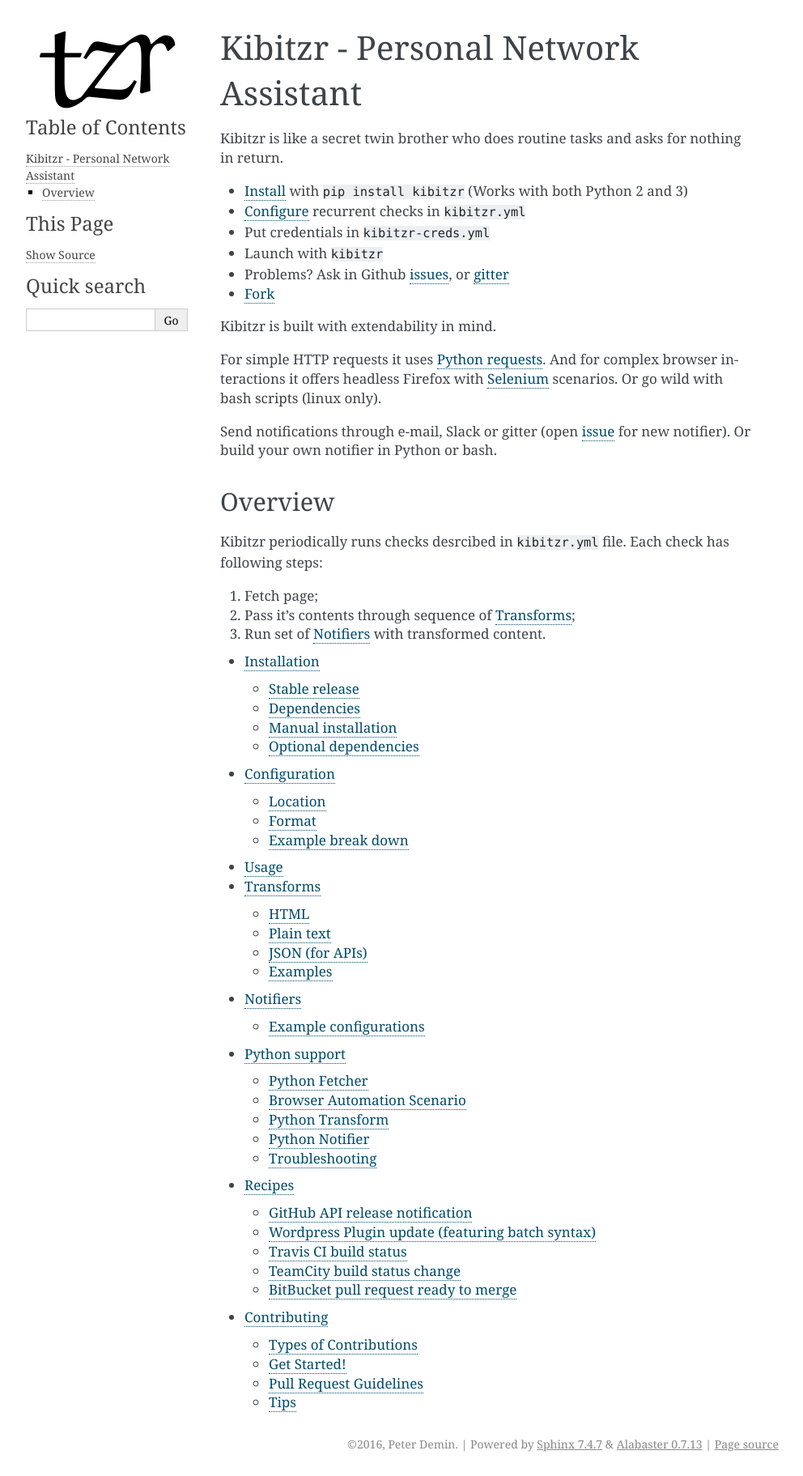
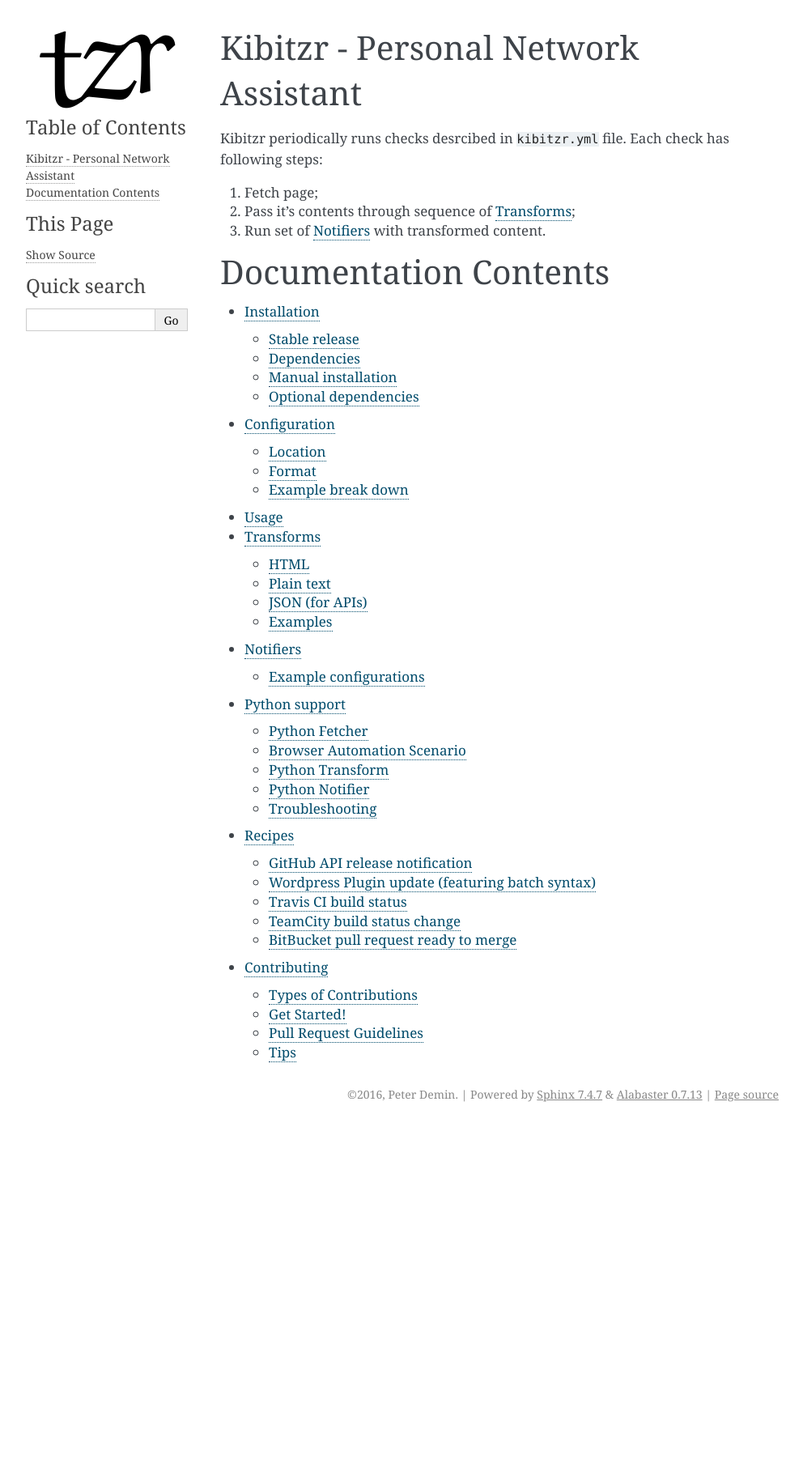
Before and after one commit to kibitzr/kibitzr, a Sphinx documentation site: the page built from docs/index.rst, in a window 1280 px wide. Shown: the whole page at 81% size, without its empty margins (148-1140 px from the left). Built offline with Sphinx 7.4.7, drawn with Linux system fonts in a browser that asks for light colours; after the commit the page ends 1391 px from its top, so only the background shows below that.

Commit message:
Shorter Intro

```diff
--- a/docs/index.rst
+++ b/docs/index.rst
@@ -1,32 +1,17 @@
+=====================================
 Kibitzr - Personal Network Assistant
 =====================================
 
-Kibitzr is like a secret twin brother who does routine tasks and asks for nothing in return.
+Kibitzr periodically runs checks desrcibed in ``kibitzr.yml`` file.
+Each check has following steps:
 
-* :ref:`Install <install>` with ``pip install kibitzr`` (Works with both Python 2 and 3)
-* :ref:`Configure <configuration>` recurrent checks in ``kibitzr.yml``
-* Put credentials in ``kibitzr-creds.yml``
-* Launch with ``kibitzr``
-* Problems? Ask in Github issues_, or gitter_
-* Fork_
+1. Fetch page;
+2. Pass it's contents through sequence of :ref:`transforms`;
+3. Run set of :ref:`notifiers` with transformed content.
 
-Kibitzr is built with extendability in mind.
-
-For simple HTTP requests it uses `Python requests`_.
-And for complex browser interactions it offers headless Firefox with Selenium_ scenarios.
-Or go wild with bash scripts (linux only).
-
-Send notifications through e-mail, Slack or gitter (open issue_ for new notifier).
-Or build your own notifier in Python or bash.
-
-.. _gitter: https://gitter.im/kibitzr/Lobby
-.. _Python requests: http://docs.python-requests.org/en/master/
-.. _issue: https://github.com/kibitzr/kibitzr/issues/new
-.. _issues: https://github.com/kibitzr/kibitzr/issues/
-.. _Fork: https://github.com/kibitzr/kibitzr/
-.. _Selenium: http://www.seleniumhq.org/
-
-.. include:: overview.rst
+======================
+Documentation Contents
+======================
 
 .. toctree::
    :maxdepth: 2
--- a/docs/overview.rst
+++ /dev/null
@@ -1,10 +0,0 @@
-========
-Overview
-========
-
-Kibitzr periodically runs checks desrcibed in ``kibitzr.yml`` file.
-Each check has following steps:
-
-1. Fetch page;
-2. Pass it's contents through sequence of :ref:`transforms`;
-3. Run set of :ref:`notifiers` with transformed content.
```
